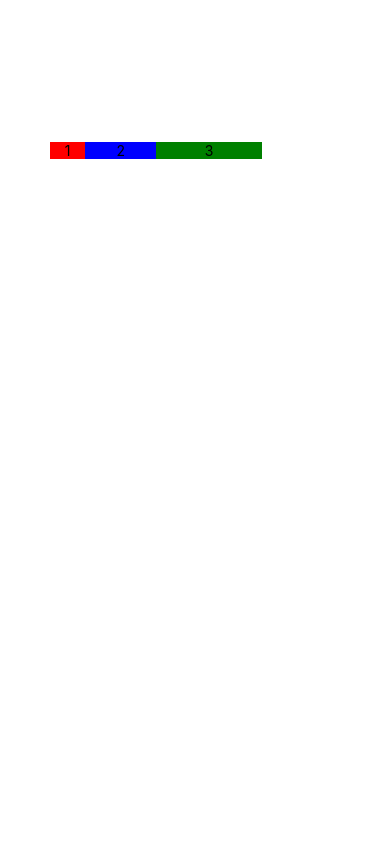
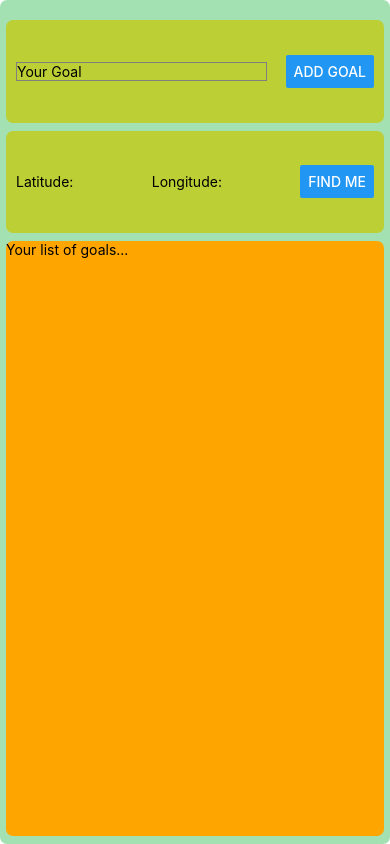
Before and after one commit to Conrad-E-Code/geofencer-test, a React Native app: screen / in a window 390 px wide. Built offline with nearby package versions, Linux system fonts and the light colour scheme.

Commit message:
imported geolocation service from react

```diff
--- a/App.js
+++ b/App.js
@@ -1,19 +1,85 @@
 import { StatusBar } from 'expo-status-bar';
-import { StyleSheet, Text, TextInput, View, Button } from 'react-native';
+import { StyleSheet, Text, TextInput, View, Button, PermissionsAndroid } from 'react-native';
+import { useState } from 'react';
+import Geolocation from 'react-native-geolocation-service';
+const requestLocationPermission = async () => {
+  try {
+    const granted = await PermissionsAndroid.request(
+      PermissionsAndroid.PERMISSIONS.ACCESS_FINE_LOCATION,
+      {
+        title: 'Geolocation Permission',
+        message: 'Can we access your location?',
+        buttonNeutral: 'Ask Me Later',
+        buttonNegative: 'Cancel',
+        buttonPositive: 'OK',
+      },
+    );
+    console.log('granted', granted);
+    if (granted === 'granted') {
+      console.log('You can use Geolocation');
+      return true;
+    } else {
+      console.log('You cannot use Geolocation');
+      return false;
+    }
+  } catch (err) {
+    return false;
+  }
+};
+export default function App() {
+  const [goal, setGoal] = useState("")
+  const [location, setLocation] = useState("")
+  // Function to get permission for location
 
-export default function App() {
+  function goalInputHandler(enteredText) {
+    setGoal(enteredText)
+  }
+  function addGoalHandler() {
+    console.log(`GOAL:${goal}`)
+
+  }
+    // function to check permissions and get Location
+    const getLocation = () => {
+      const result = requestLocationPermission();
+      result.then(res => {
+        console.log('res is:', res);
+        if (res) {
+          Geolocation.getCurrentPosition(
+            position => {
+              console.log(position);
+              setLocation(position);
+            },
+            error => {
+              // See error code charts below.
+              console.log(error.code, error.message);
+              setLocation(false);
+            },
+            {enableHighAccuracy: true, timeout: 15000, maximumAge: 10000},
+          );
+        }
+      });
+      console.log(location);
+    };
+  function findmeHandler() {
+    getLocation()
+
+
+  }
   return (
     <View style={styles.appContainer}>
-      <View style={styles.firstBox}>
-        <Text>1</Text>
+      <View style={styles.inputContainer}>
+        <TextInput style={styles.textInput} placeholder="Your Goal" onChangeText={goalInputHandler}/>
+        <Button onPress={addGoalHandler} title="Add Goal"/>
       </View>
-      <View style={styles.secondBox}>
-        <Text>2</Text>
+      <View style={styles.inputContainer}>
+      <Text>Latitude: {location ? location.coords.latitude : null}</Text>
+      <Text>Longitude: {location ? location.coords.longitude : null}</Text>
+        <Button onPress={findmeHandler} title="Find Me" />
       </View>
-      <View style={styles.thirdBox}>
-        <Text>3</Text>
+      <View style={styles.goalsContainer}>
+        <Text>Your list of goals...
+        </Text>
       </View>
-
     </View>
 
   );
@@ -21,32 +87,35 @@ export default function App() {
 
 const styles = StyleSheet.create({
   appContainer: {
-    padding: 50,
-    flexDirection: 'row',
-    height: 300,
-    width: '80%',
-    justifyContent: 'space-between',
-    alignItems: 'center'
+    backgroundColor: "rgba(25, 180, 65, 0.4)",
+    flex: 1,
+    paddingTop: 20,
+    paddingHorizontal: 6,
+    borderRadius: 7
 
   },
-  firstBox: {
-    backgroundColor: "red",
+  inputContainer: {
     flex: 1,
-    justifyContent: 'center',
-    alignItems: 'center'
+    flexDirection: "row",
+    justifyContent: 'space-between',
+    alignItems: "center",
+    paddingHorizontal: 10,
+    backgroundColor: 'rgba(200, 200, 0, 0.7)',
+    borderRadius: 7,
+    marginBottom: 8
   },
-  secondBox: {
-    backgroundColor: "blue",
-    flex: 2,
-    justifyContent: 'center',
-    alignItems: 'center'
+  textInput: {
+    borderWidth: 1,
+    borderColor: 'grey',
+    width: '70%',
+    marginRight: 8
   },
-  thirdBox: {
-    backgroundColor: "green",
-    flex: 3,
-    justifyContent: 'center',
-    alignItems: 'center'
-  },
+  goalsContainer: {
+    flex: 5.8,
+    backgroundColor: "orange",
+    marginBottom: 8,
+    borderRadius: 7
+  }
 
 });
 
--- a/package.json
+++ b/package.json
@@ -9,10 +9,11 @@
     "web": "expo start --web"
   },
   "dependencies": {
-    "expo": "~48.0.10",
+    "expo": "^46.0.21",
     "expo-status-bar": "~1.4.4",
     "react": "18.2.0",
-    "react-native": "0.71.6"
+    "react-native": "0.71.6",
+    "react-native-geolocation-service": "^5.3.1"
   },
   "devDependencies": {
     "@babel/core": "^7.20.0"
```
Also changed, not shown: 1 other file (tests, documents, lock files or other folders).
